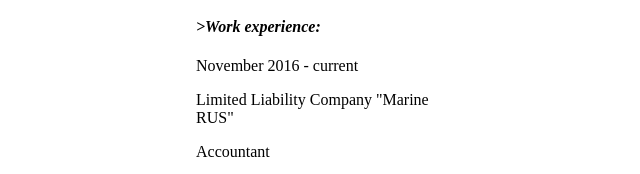
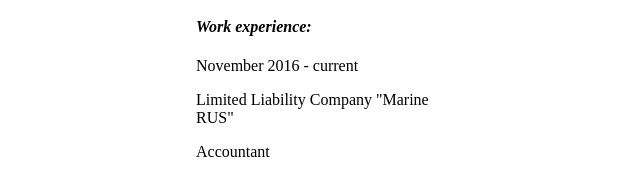
Before and after one commit to XeniaPanova/test-rs2, a plain HTML site: page index.html in a window 1280 px wide. Shown: the part 783-957 px from the top of the page, 319-959 px from the left. Drawn offline with Linux system fonts and the light colour scheme.

Commit message:
fix:correct css

```diff
--- a/index.html
+++ b/index.html
@@ -50,7 +50,7 @@
 
 
 <section>
-<h4 style = "font-style: italic";>>Work experience:</h4>
+<h4 style = "font-style: italic";>Work experience:</h4>
 
 <p>November 2016 - current</p>
 
```
